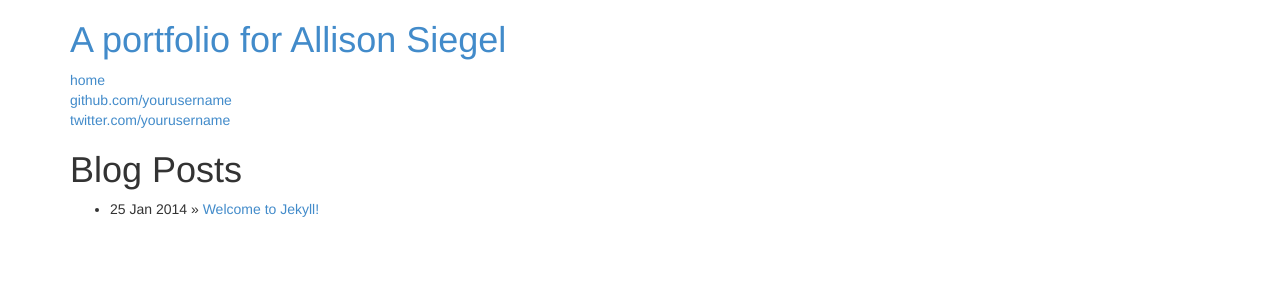
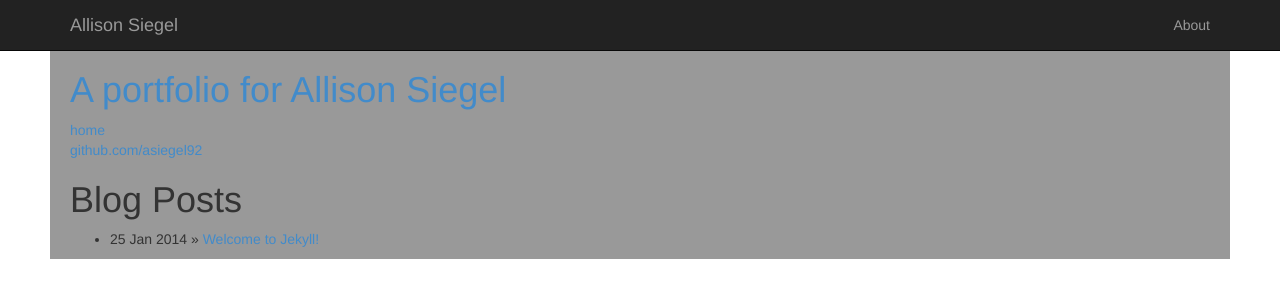
Before and after one commit to asiegel92/asiegel92.github.io, a Jekyll site: the page built from index.html, in a window 1280 px wide. Shown: the top 300 px of the page. Built offline with Jekyll 4.4.1, drawn with Linux system fonts in a browser that asks for light colours; Markdown is read by kramdown in place of the engine named in the settings.

Commit message:
basic layout starting

```diff
--- a/_layouts/default.html
+++ b/_layouts/default.html
@@ -18,6 +18,31 @@
     </head>
     <body>
 
+<header class="navbar navbar-inverse navbar-fixed-top bs-docs-nav" role="banner">
+  <div class="container">
+    <div class="navbar-header">
+      <button class="navbar-toggle" type="button" data-toggle="collapse" data-target=".bs-navbar-collapse">
+        <span class="sr-only">Toggle navigation</span>
+        <span class="icon-bar"></span>
+        <span class="icon-bar"></span>
+        <span class="icon-bar"></span>
+      </button>
+      <a href="./" class="navbar-brand">Allison Siegel</a>
+    </div>
+    <nav class="collapse navbar-collapse bs-navbar-collapse" role="navigation">
+      <ul class="nav navbar-nav">
+      <!-- LEFT NAVBAR -->
+      </ul>
+      <ul class="nav navbar-nav navbar-right">
+        <li>
+          <a href="./about">About</a>
+        </li>
+      </ul>
+    </nav>
+  </div>
+</header>
+<main>
+
 <div class="container">
 
             <h1 class="title"><a href="/">{{ site.name }}</a></h1>
@@ -25,14 +50,15 @@
 
             <div class="contact">
               <p>
-                <a href="https://github.com/yourusername">github.com/yourusername</a><br />
-                <a href="https://twitter.com/yourusername">twitter.com/yourusername</a><br />
+                <a href="https://github.com/yourusername">github.com/asiegel92</a><br />
               </p>
             </div>
 
           {{ content }}
 
 </div>
+
+</main>
 
     <!-- jQuery (necessary for Bootstrap's JavaScript plugins) -->
     <script src="https://code.jquery.com/jquery.js"></script>
--- a/css/main.css
+++ b/css/main.css
@@ -0,0 +1,4 @@
+main {
+  margin: 50px;
+  background: #999;
+}
```
